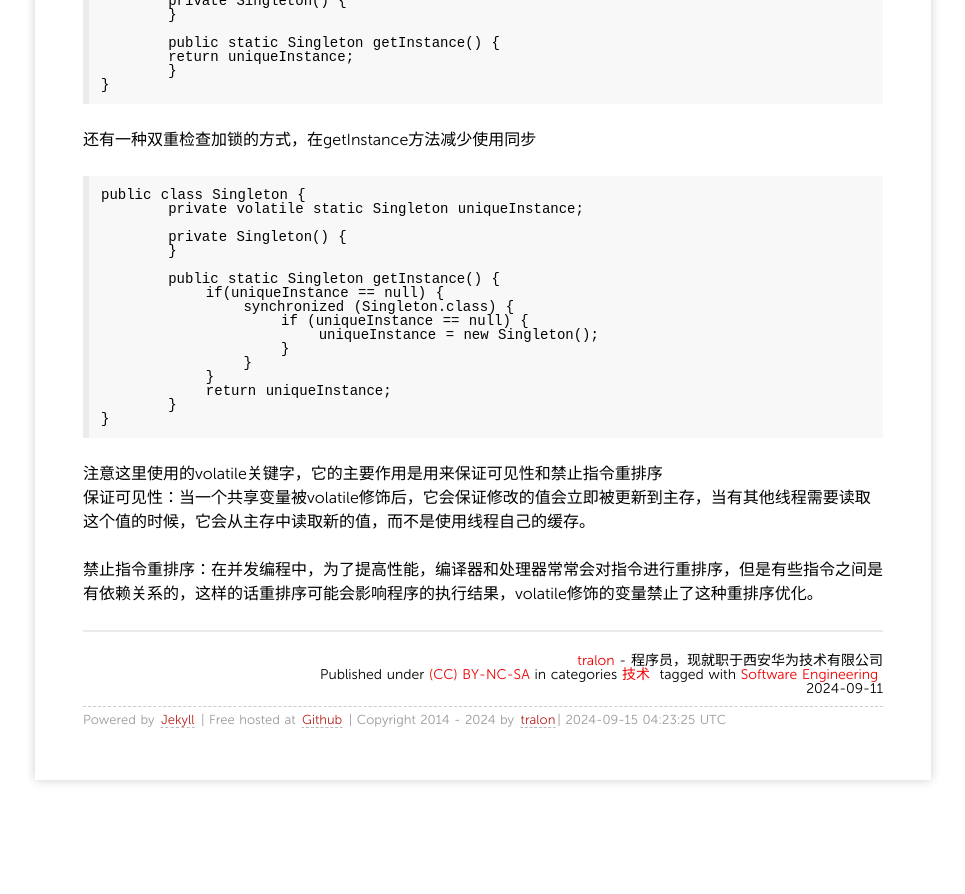
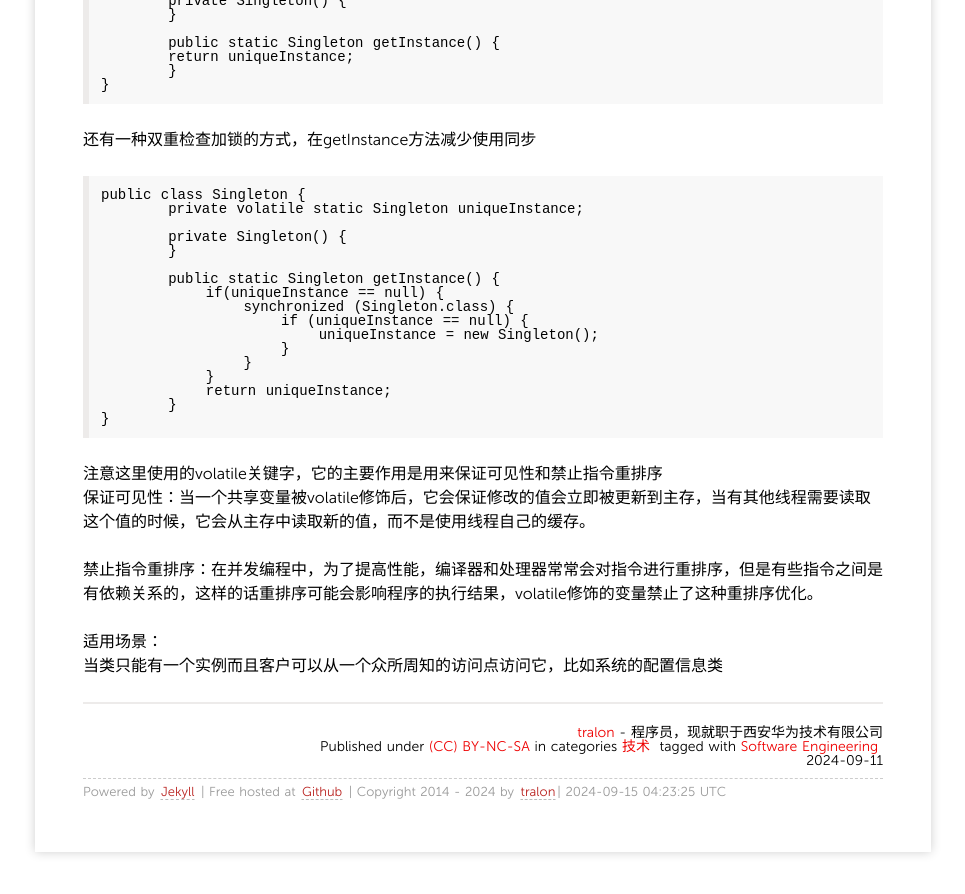
Before and after one commit to zhangchunlong/zhangchunlong.github.io, a Jekyll site: the page built from _posts/2024/2024-09-11-singledm.md, in a window 1280 px wide and 900 px high, scrolled down 1128 px. Shown: the top 894 px of the window, without its empty margins (157-1122 px from the left). Built offline with Jekyll 4.4.1, drawn with Linux system fonts in a browser that asks for light colours; nearby versions of some CDN libraries; Markdown is read by kramdown in place of the engine named in the settings; comment, search, counter and statistics services are not loaded; before the commit the page ends 1956 px from its top, so only the background shows below that.

Commit message:
singleton

```diff
--- a/_posts/2024/2024-09-11-singledm.md
+++ b/_posts/2024/2024-09-11-singledm.md
@@ -81,3 +81,6 @@ tags:
 保证可见性：当一个共享变量被volatile修饰后，它会保证修改的值会立即被更新到主存，当有其他线程需要读取这个值的时候，它会从主存中读取新的值，而不是使用线程自己的缓存。
 
 禁止指令重排序：在并发编程中，为了提高性能，编译器和处理器常常会对指令进行重排序，但是有些指令之间是有依赖关系的，这样的话重排序可能会影响程序的执行结果，volatile修饰的变量禁止了这种重排序优化。
+
+适用场景：
+当类只能有一个实例而且客户可以从一个众所周知的访问点访问它，比如系统的配置信息类
```
